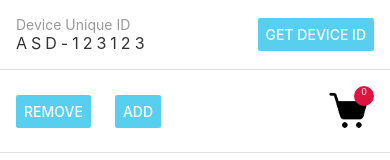
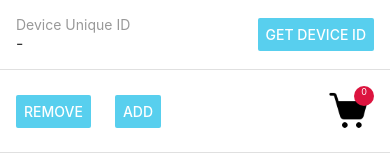
Before and after one commit to yudhistiroagung/alami-home-test, a React Native app: screen / in a window 390 px wide. Shown: the top 160 px of the page. Built offline with nearby package versions, Linux system fonts and the light colour scheme.

Commit message:
create native module for android

```diff
--- a/app/components/DeviceId/DeviceId.component.tsx
+++ b/app/components/DeviceId/DeviceId.component.tsx
@@ -1,28 +1,33 @@
 import React, { useMemo } from 'react';
-import { View, Text, Button } from 'react-native';
+import { ActivityIndicator, View, Text, Button } from 'react-native';
 
+import { useGetDeviceId } from '../../hooks';
 import s, { btnColor } from './DeviceId.style';
 
 const DeviceId = () => {
+  const { get, loading, error, deviceId } = useGetDeviceId();
   const deviceInfo = useMemo(
     () => (
       <View>
         <Text style={s.label}>Device Unique ID</Text>
-        <Text style={s.deviceId}>ASD-123123</Text>
+        <Text style={s.deviceId}>{deviceId || '-'}</Text>
       </View>
     ),
-    [],
+    [deviceId],
   );
 
+  const activityIndicator = useMemo(() => <ActivityIndicator />, []);
+
   const button = useMemo(
-    () => <Button color={btnColor} title="GET DEVICE ID" />,
-    [],
+    () => <Button onPress={get} color={btnColor} title="GET DEVICE ID" />,
+    [get],
   );
 
   return (
     <View style={s.container}>
       {deviceInfo}
-      {button}
+      {!deviceId && button}
+      {loading && activityIndicator}
     </View>
   );
 };
--- a/app/libs/DeviceInfo.ts
+++ b/app/libs/DeviceInfo.ts
@@ -1,5 +1,18 @@
+import { NativeModules } from 'react-native';
+
+import { throwIfMissing } from '../utils';
+
+interface DeviceInfoModuleInstance {
+  getDeviceUniqueId: () => Promise<string>;
+}
+
+const DeviceInfoModule =
+  NativeModules.DeviceInfoModule as DeviceInfoModuleInstance;
+
 const getDeviceUniqueId = async (): Promise<string> => {
-  return '';
+  throwIfMissing(DeviceInfoModule, 'DeviceInfoModule not found');
+
+  return DeviceInfoModule.getDeviceUniqueId();
 };
 
 export default {
--- /dev/null
+++ b/app/utils/index.ts
@@ -0,0 +1,7 @@
+export const throwIfMissing = (obj: any, message: string) => {
+  if (obj) {
+    return;
+  }
+
+  throw new Error(message);
+};
```
Also changed, not shown: 3 other files (tests, documents, lock files or other folders).
